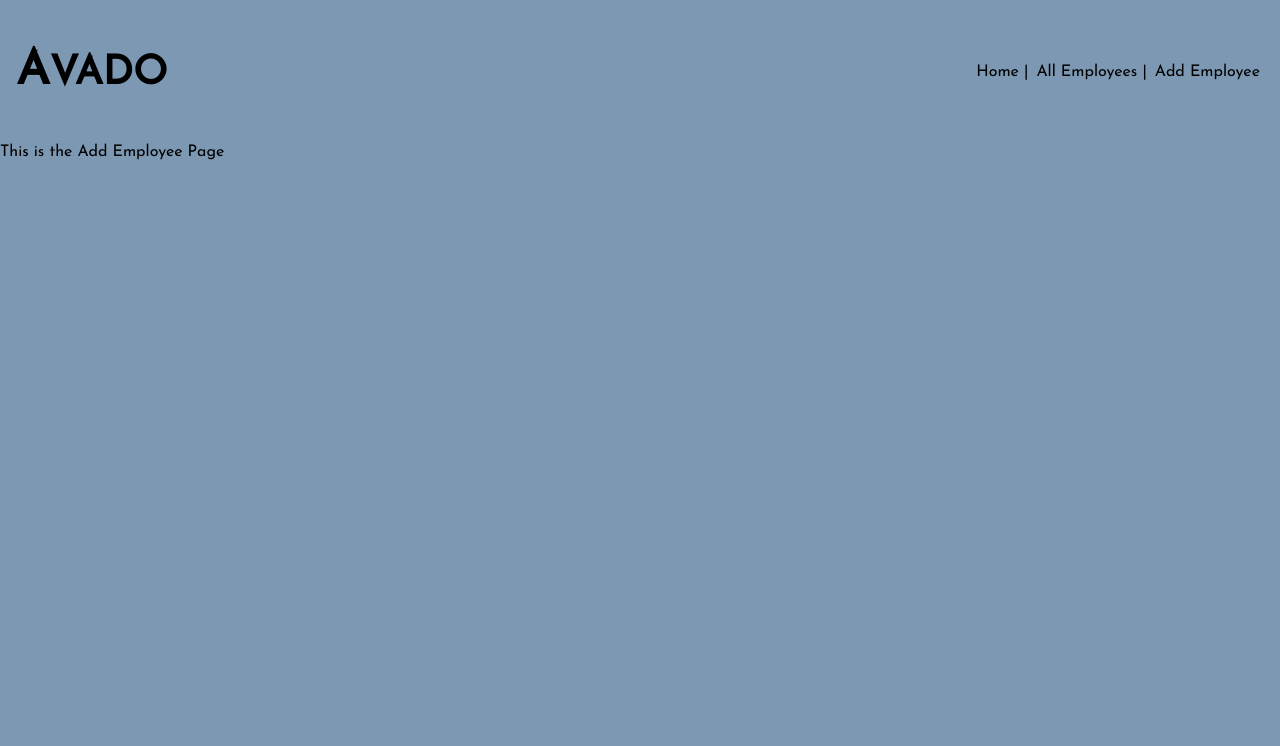
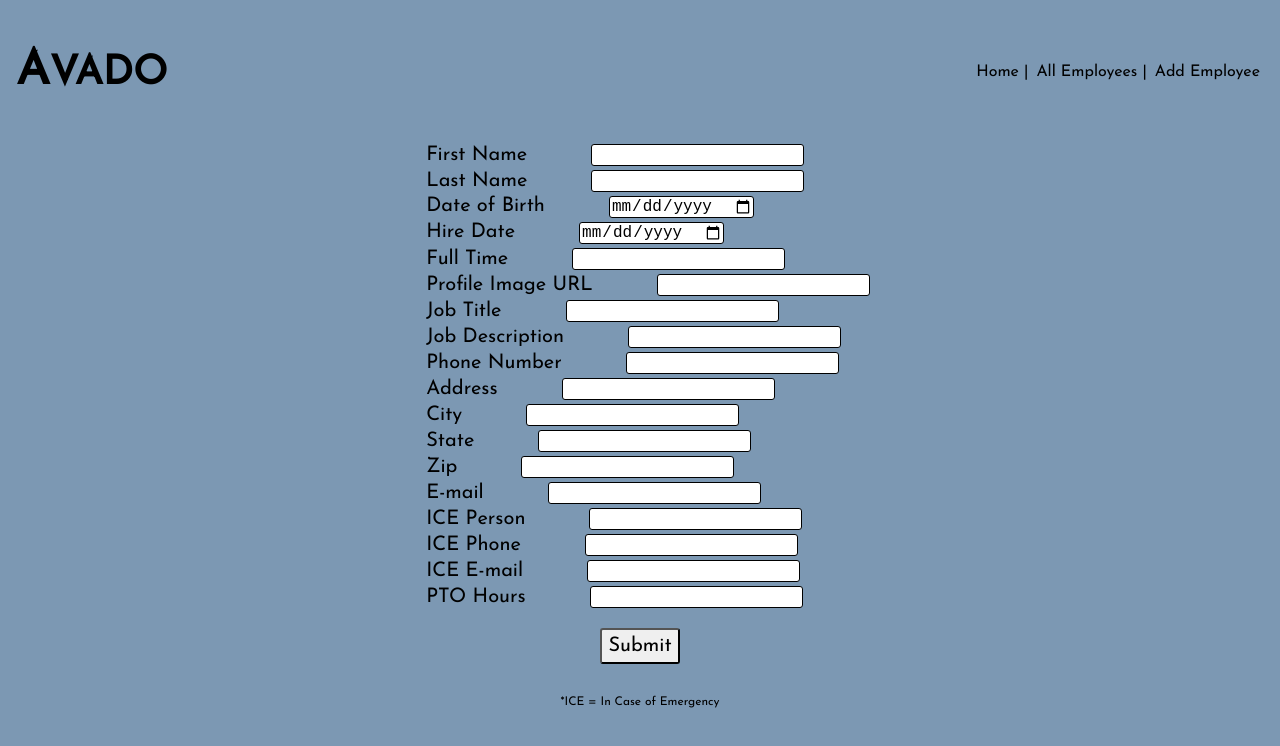
Before and after one commit to uncrownedthrone/hw-employee-database, a React (Create React App) app: page /add in a window 1280 px wide. Shown: the top 746 px of the page. Built offline with nearby package versions, Linux system fonts and the light colour scheme.

Commit message:
add employee page showing all data

```diff
--- a/src/components/AddEmployeeComp.jsx
+++ b/src/components/AddEmployeeComp.jsx
@@ -1,60 +1,251 @@
 import React, { useEffect, useState } from 'react'
-import Axios from 'axios'
+import axios from 'axios'
 
 const AddEmployeeComp = () => {
-  return <div>This is the Add Employee Page</div>
+  const [firstName, setFirstName] = useState('')
+  const [lastName, setLastName] = useState('')
+  const [birthday, setBirthday] = useState('')
+  const [hireDate, setHireDate] = useState('')
+  const [isFullTime, setIsFullTime] = useState('')
+  const [profileImage, setProfileImage] = useState('')
+  const [jobTitle, setJobTitle] = useState('')
+  const [jobDescription, setJobDescription] = useState('')
+  const [phoneNumber, setPhoneNumber] = useState('')
+  const [address, setAddress] = useState('')
+  const [city, setCity] = useState('')
+  const [state, setState] = useState('')
+  const [zip, setZip] = useState('')
+  const [email, setEmail] = useState('')
+  const [emergencyContactPerson, setEmergencyContactPerson] = useState('')
+  const [emergencyContactPhone, setEmergencyContactPhone] = useState('')
+  const [emergencyContactAddress, setEmergencyContactAddress] = useState('')
+  const [ptoHours, setPtoHours] = useState('')
+
+  const submitData = async event => {
+    event.preventDefault()
+    const resp = await axios.post(
+      'https://sdg-staff-directory-app.herokuapp.com/api/Avado/Employees',
+
+      {
+        firstName: firstName,
+        lastName: lastName,
+        birthday: birthday,
+        hiredDate: hireDate,
+        isFullTime: isFullTime,
+        profileImage: profileImage,
+        jobTitle: jobTitle,
+        jobDescription: jobDescription,
+        phoneNumber: phoneNumber,
+        address: address,
+        city: city,
+        state: state,
+        zip: zip,
+        email: email,
+        emergencyContactPerson: emergencyContactPerson,
+        emergencyContactPhone: emergencyContactPhone,
+        emergencyContactAddress: emergencyContactAddress,
+        ptoHours: ptoHours,
+      }
+    )
+    console.log(resp.data)
+  }
+  return (
+    <>
+      <main>
+        <form onSubmit={submitData}>
+          <section>
+            <section>
+              <label htmlFor="firstName">First Name</label>
+              <input
+                onChange={e => {
+                  setFirstName(e.target.value)
+                }}
+                value={firstName}
+                type="text"
+              />
+            </section>
+            <section>
+              <label htmlFor="lastName">Last Name</label>
+              <input
+                onChange={e => {
+                  setLastName(e.target.value)
+                }}
+                value={lastName}
+                type="text"
+              />
+            </section>
+            <section>
+              <label htmlFor="birthday">Date of Birth</label>
+              <input
+                onChange={e => {
+                  setBirthday(e.target.value)
+                }}
+                type="date"
+                value={birthday}
+              />
+            </section>
+            <section>
+              <label htmlFor="hireDate">Hire Date</label>
+              <input
+                onChange={e => {
+                  setHireDate(e.target.value)
+                }}
+                type="date"
+                value={hireDate}
+              />
+            </section>
+            <section>
+              <label htmlFor="fullTime">Full Time</label>
+              <input
+                onChange={e => {
+                  setIsFullTime(e.target.value)
+                }}
+                type="text"
+                value={isFullTime}
+              />
+            </section>
+            <section>
+              <label htmlFor="profileImage">Profile Image URL</label>
+              <input
+                onChange={e => {
+                  setProfileImage(e.target.value)
+                }}
+                type="url"
+                value={profileImage}
+              />
+            </section>
+
+            <section>
+              <label htmlFor="jobTitle">Job Title</label>
+              <input
+                onChange={e => {
+                  setJobTitle(e.target.value)
+                }}
+                type="text"
+                value={jobTitle}
+              />
+            </section>
+            <section>
+              <label htmlFor="jobDescription">Job Description</label>
+              <input
+                onChange={e => {
+                  setJobDescription(e.target.value)
+                }}
+                type="text"
+                value={jobDescription}
+              />
+            </section>
+            <section>
+              <label htmlFor="phone">Phone Number</label>
+              <input
+                onChange={e => {
+                  setPhoneNumber(e.target.value)
+                }}
+                type="text"
+                value={phoneNumber}
+              />
+            </section>
+
+            <section>
+              <label htmlFor="address">Address</label>
+              <input
+                onChange={e => {
+                  setAddress(e.target.value)
+                }}
+                type="text"
+                value={address}
+              />
+            </section>
+            <section>
+              <label htmlFor="city">City</label>
+              <input
+                onChange={e => {
+                  setCity(e.target.value)
+                }}
+                type="text"
+                value={city}
+              />
+            </section>
+            <section>
+              <label htmlFor="state">State</label>
+              <input
+                onChange={e => {
+                  setState(e.target.value)
+                }}
+                type="text"
+                value={state}
+              />
+            </section>
+            <section>
+              <label htmlFor="zip">Zip</label>
+              <input
+                onChange={e => {
+                  setZip(e.target.value)
+                }}
+                type="text"
+                value={zip}
+              />
+            </section>
+            <section>
+              <label htmlFor="email">E-mail</label>
+              <input
+                onChange={e => {
+                  setEmail(e.target.value)
+                }}
+                type="text"
+                value={email}
+              />
+            </section>
+            <section>
+              <label htmlFor="emergencyContactName">ICE Person</label>
+              <input
+                onChange={e => {
+                  setEmergencyContactPerson(e.target.value)
+                }}
+                type="text"
+                value={emergencyContactPerson}
+              />
+            </section>
+            <section>
+              <label htmlFor="emergencyContactPhone">ICE Phone</label>
+              <input
+                onChange={e => {
+                  setEmergencyContactPhone(e.target.value)
+                }}
+                type="text"
+                value={emergencyContactPhone}
+              />
+            </section>
+            <section>
+              <label htmlFor="emergencyContactEmail">ICE E-mail</label>
+              <input
+                onChange={e => {
+                  setEmergencyContactAddress(e.target.value)
+                }}
+                type="text"
+                value={emergencyContactAddress}
+              />
+            </section>
+
+            <section>
+              <label htmlFor="pto">PTO Hours</label>
+              <input
+                onChange={e => {
+                  setPtoHours(e.target.value)
+                }}
+                type="text"
+                value={ptoHours}
+              />
+            </section>
+            <section className="submitButton">
+              <button type="submit">Submit</button>
+            </section>
+          </section>
+        </form>
+        <footer>*ICE = In Case of Emergency</footer>
+      </main>
+    </>
+  )
 }
 
 export default AddEmployeeComp
-
-// const [employees, setEmployees] = useState([])
-// const createEmployees = async () => {
-//   const resp = await Axios.post(
-//     'https://sdg-staff-directory-app.herokuapp.com/api/Avado/employees/',
-//     {
-//       id: 001,
-//       firstName: 'John',
-//       lastName: 'Smith',
-//       birthday: '2019-12-04T18:19:06.424Z',
-//       hiredDate: '2019-12-04T18:19:06.424Z',
-//       isFullTime: true,
-//       profileImage: 'string',
-//       jobTitle: 'Manager',
-//       jobDescription: 'Manages All Employees',
-//       phoneNumber: '555-555-5555',
-//       interestingFact: 'John likes dolphins. A lot.',
-//       address: 'string',
-//       city: 'string',
-//       zip: 'string',
-//       state: 'string',
-//       salary: 40000,
-//       gender: 'male',
-//       email: 'jsmith@avado.com',
-//       emergencyContactPerson: 'Sue Smith',
-//       emergencyContactPhone: '555-555-5556',
-//       emergencyContactAddress: 'Home',
-//       ptoHours: 16,
-//       companyKey: 'Avado',
-//     }
-//   )
-//   console.log(resp.data)
-//   setEmployees(resp.data)
-// }
-
-// useEffect(() => {
-//   createEmployees()
-// }, [])
-
-// return (
-//   <>
-//     <main>
-//       {employees.map((employee, i) => {
-//         return (
-//           <section key={employee}>
-//             <p>testing - {employee.id}</p>
-//           </section>
-//         )
-//       })}
-//     </main>
-//   </>
-// )
--- a/src/index.css
+++ b/src/index.css
@@ -96,3 +96,41 @@ p {
 .singleEmpP {
   width: 220px;
 }
+
+label {
+  font-size: 1.25rem;
+  margin-right: 3rem;
+  padding: 1rem;
+}
+
+button {
+  font-size: 1.25rem;
+  margin: 1rem;
+  border-radius: 3px;
+  font-family: 'Josefin Sans', sans-serif;
+  padding: 6px;
+  align-content: center;
+}
+
+.submitButton {
+  display: flex;
+  justify-content: center;
+}
+
+input {
+  border: 1px solid black;
+  border-radius: 3px;
+  margin-bottom: 0.25rem;
+  font-size: 1rem;
+}
+
+footer {
+  font-size: 0.75rem;
+  margin: 1rem;
+}
+
+form,
+footer {
+  display: flex;
+  justify-content: center;
+}
```
